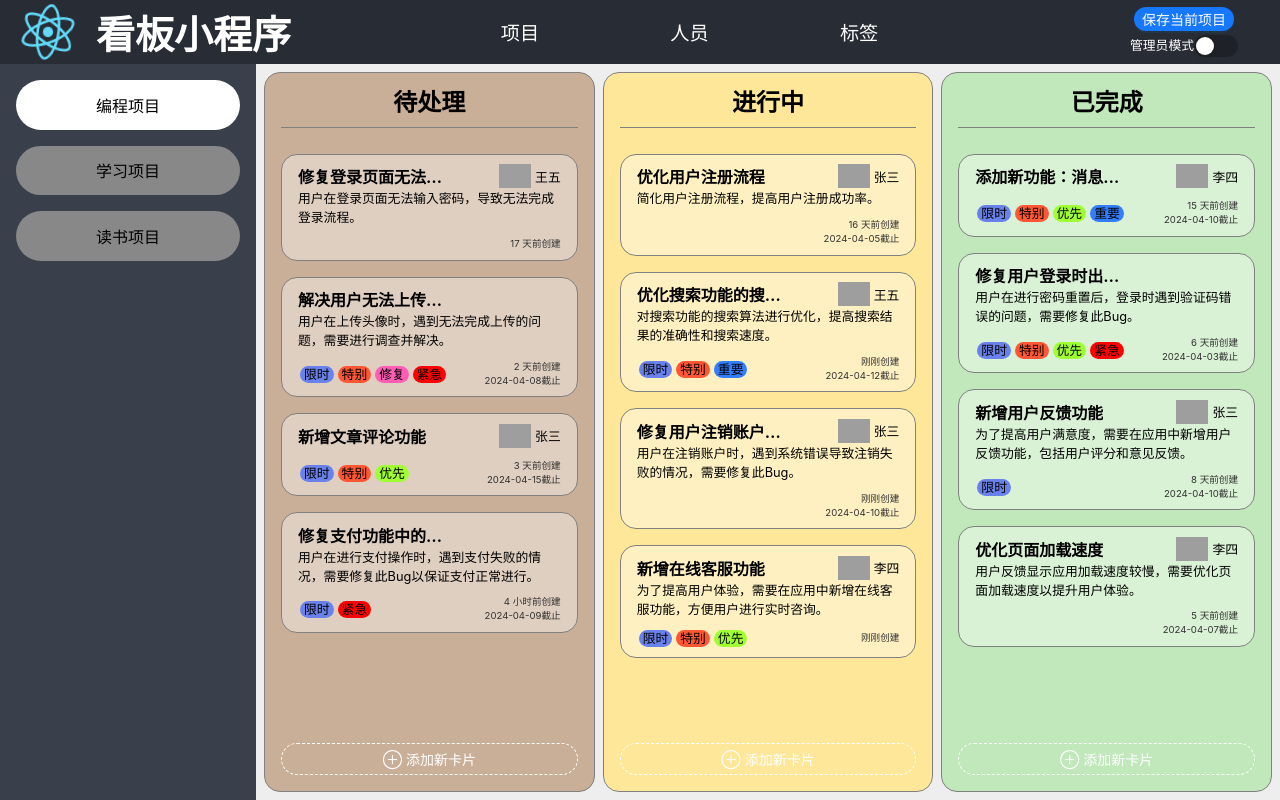
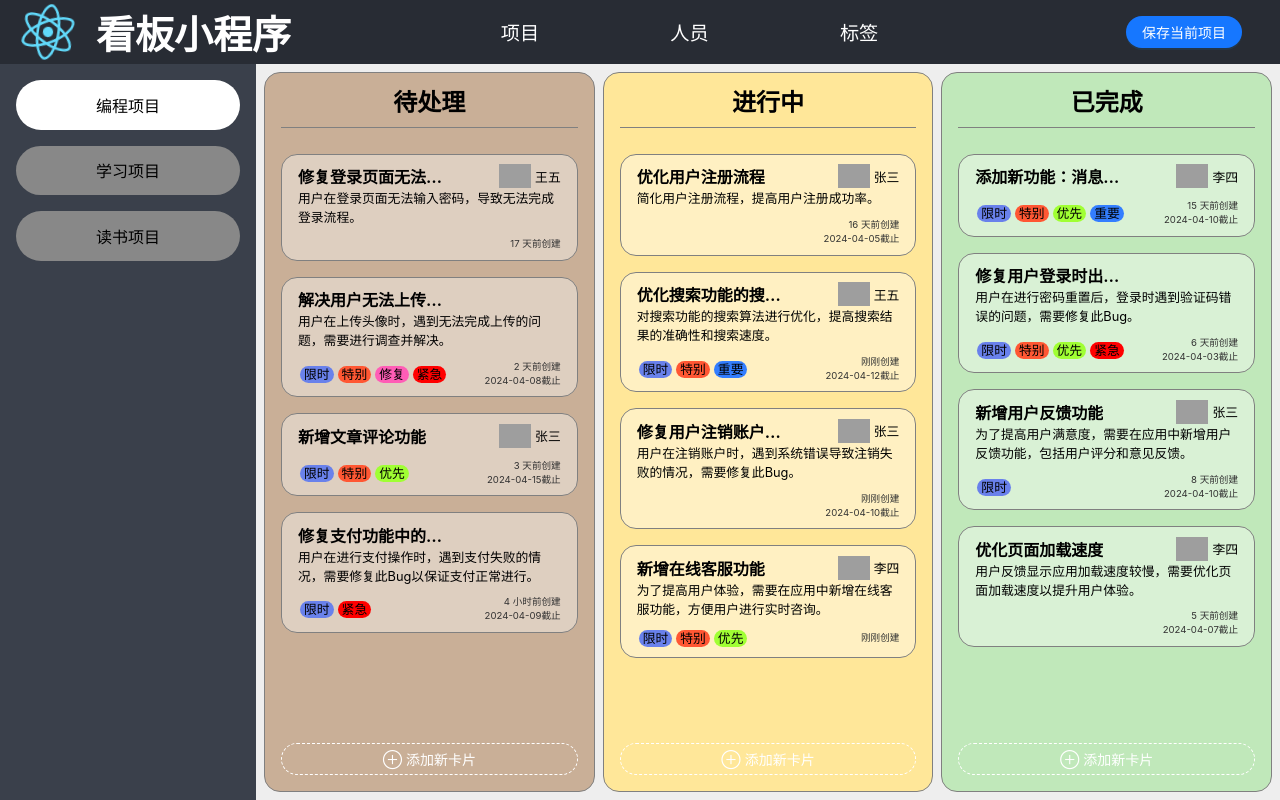
Before and after one commit to CherryTale/Kanban, a React (Vite) app: page / in a window 1280 px wide. Built offline with nearby package versions, Linux system fonts and the light colour scheme; grey boxes are pictures that could not be loaded.

Commit message:
Change delete button

```diff
--- a/package.json
+++ b/package.json
@@ -48,6 +48,7 @@
     "@emotion/react": "^11.11.4",
     "@reduxjs/toolkit": "^2.2.2",
     "antd": "^5.16.0",
+    "gh-pages": "^6.1.1",
     "immer": "^10.0.4",
     "react": "^18.2.0",
     "react-dom": "^18.2.0",
--- a/src/components/App.jsx
+++ b/src/components/App.jsx
@@ -5,7 +5,6 @@ import { Button, Switch } from 'antd';
 import KanbanBoard, { COLUMN_KEY_TODO, COLUMN_KEY_ONGOING, COLUMN_KEY_DONE } from './KanbanBoard';
 import StaffBoard from './StaffBoard.jsx'
 import TagBoard from './TagBoard.jsx'
-import AdminContext from '../context/AdminContexts';
 import { fakeData } from './FakeData';
 import logo from './logo.svg';
 
@@ -43,7 +42,6 @@ function App() {
       ),
     );
   };
-  const [isAdmin, setIsAdmin] = useState(false);
   const [isLoading, setIsLoading] = useState(true);
   useEffect(
     () => {
@@ -105,15 +103,11 @@ function App() {
         </span>
 
         <span className="control-panel">
-          <Button onClick={handleSaveAll} shape="round" size="small" type="primary">保存当前项目</Button>
-          <div style={{fontSize:"0.8rem",marginTop:"4px"}}>
-            管理员模式
-            <Switch onChange={() => { setIsAdmin(!isAdmin); }} />
-          </div>
+          <Button onClick={handleSaveAll} shape="round" type="primary">保存当前项目</Button>
         </span>
 
       </header>
-      <AdminContext.Provider value={isAdmin}>
+
       <footer className="App-footer">
         <ul className="project-selector">
           {projectList.map((item, index) => (
@@ -144,7 +138,6 @@ function App() {
             <TagBoard list={tagList}/>
         }
       </footer>
-      </AdminContext.Provider>
     </div>
   );
 }
--- a/src/components/KanbanCard.jsx
+++ b/src/components/KanbanCard.jsx
@@ -1,7 +1,6 @@
 import React, { useContext, useEffect, useState,useRef } from 'react';
 import { css } from '@emotion/react';
 import { Button, Modal } from 'antd';
-import AdminContext from '../context/AdminContexts';
 
 const kanbanCardStyles = css`
   margin-bottom: 1rem;
@@ -71,7 +70,6 @@ export default function KanbanCard({
 }) {
   const [displayTime, setDisplayTime] = useState(createTime);
   const [showDetail, setShowDetail] = useState(false);
-  const isAdmin = useContext(AdminContext);
   const imgRef=useRef(null);
 
   useEffect(
@@ -163,12 +161,11 @@ export default function KanbanCard({
           }
         </div>
       </div>
-      {isAdmin && onRemove && <Button style={{position:"absolute",bottom:"0.6rem",right:"1rem"}} danger onClick={() => onRemove({ title })} shape="circle" size="small">X</Button>}
       <Modal
         open={showDetail}
         destroyOnClose
         centered
-        footer={null}
+        footer={<Button danger onClick={() => onRemove({ title })}>删除卡片</Button>}
         title="任务详情"
         onCancel={(evt) => { setShowDetail(false); evt.stopPropagation(); }}
       >
```
Also changed, not shown: 4 other files (tests, documents, lock files or other folders). Lines whose indentation alone changed are shown as unchanged.
